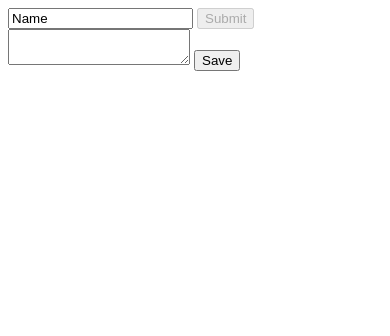
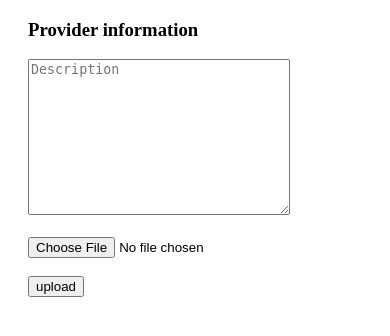
Before and after one commit to ancabalc/web6-2, a CodeIgniter app: the page made by application/views/providerview.php in a window 390 px wide. Shown: the top 336 px of the page. Run offline with CodeIgniter, Linux system fonts and the light colour scheme; data that the repository does not hold is empty.

Commit message:
provider add image

```diff
--- a/application/config/routes.php
+++ b/application/config/routes.php
@@ -58,6 +58,6 @@ $route['login'] = 'account/login_user';
 $route['user-applications'] = 'application/user_applications';
 $route['applications']="Application/index";
 $route['getApps']="Application/getAll";
-
+$route['provider/upload'] = 'provider/do_upload';
 $route['404_override'] = '';
 $route['translate_uri_dashes'] = FALSE;
--- a/application/views/providerview.php
+++ b/application/views/providerview.php
@@ -1,6 +1,31 @@
-<form method = "POST">
-    <input type = "text" name = "name" value = "Name">
-    <input type="submit" value="Submit" class="submit-upload" disabled/>
-    <textarea type = "description" value = "Description"></textarea>
-    <input id="user-submit" type="submit" value="Save" />
-</form>
+
+<!doctype html>
+<html lang="en">
+<head>
+    <meta charset="UTF-8">
+    <title>Upload Form</title>
+    <link rel="stylesheet" type="text/css" href="assets/css/style.css">
+</head>
+<body>
+    <div class = "info">
+       <div class = "col-sm-12">
+        <h3>Provider information</h4>
+    </div>
+
+        <textarea rows="10" cols="30" "text" name="description" placeholder="Description"></textarea>
+        <br /><br />
+        <?php echo $error;?>
+
+        <?php echo form_open_multipart('provider/upload');?>
+
+        <input type="file" name="userfile" size="20" />
+
+        <br /><br />
+
+        <input type="submit" value="upload" />
+
+    </form>
+
+ </div>
+</body>
+</html>
--- a/assets/css/style.css
+++ b/assets/css/style.css
@@ -119,3 +119,7 @@ input[type=text],input[type=password],input[type=email]{
 header{
     border-bottom: solid;
 }
+
+.info{
+    margin-left: 20px;
+}
```
Also changed, not shown: application/controllers/Provider.php (+45 -5 lines), application/models/providermodel.php (+20 -10 lines), application/views/providerviewsucces.php (added, +19 -0 lines), uploads/gigi-becali-149264l-poza.jpg (added), uploads/gigi-becali-149264l-poza1.jpg (added), uploads/gigi-becali-149264l-poza10.jpg (added), uploads/gigi-becali-149264l-poza11.jpg (added), uploads/gigi-becali-149264l-poza12.jpg (added), uploads/gigi-becali-149264l-poza2.jpg (added), uploads/gigi-becali-149264l-poza3.jpg (added), uploads/gigi-becali-149264l-poza4.jpg (added), uploads/gigi-becali-149264l-poza5.jpg (added), uploads/gigi-becali-149264l-poza6.jpg (added), uploads/gigi-becali-149264l-poza7.jpg (added), 2 more files.
